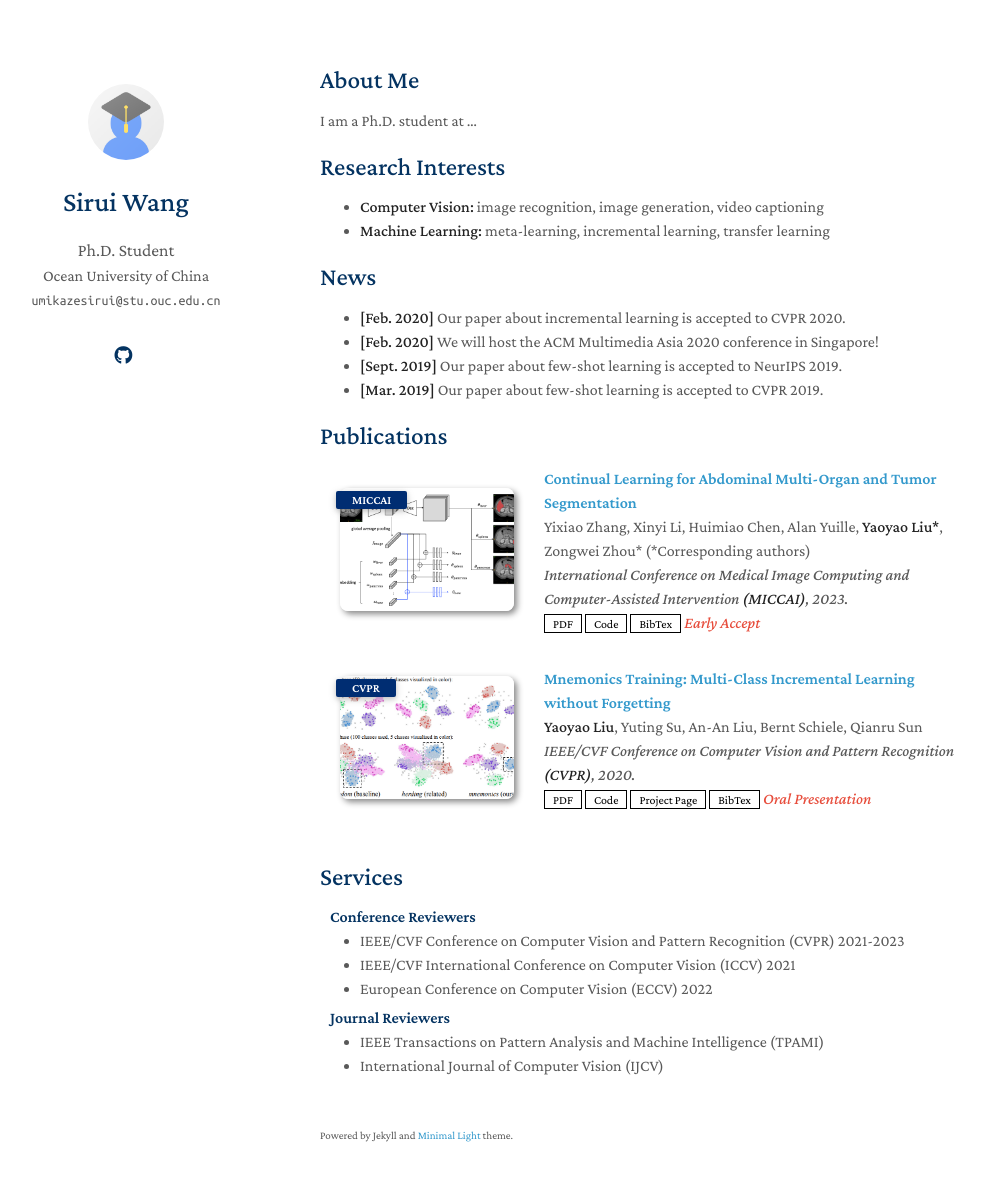
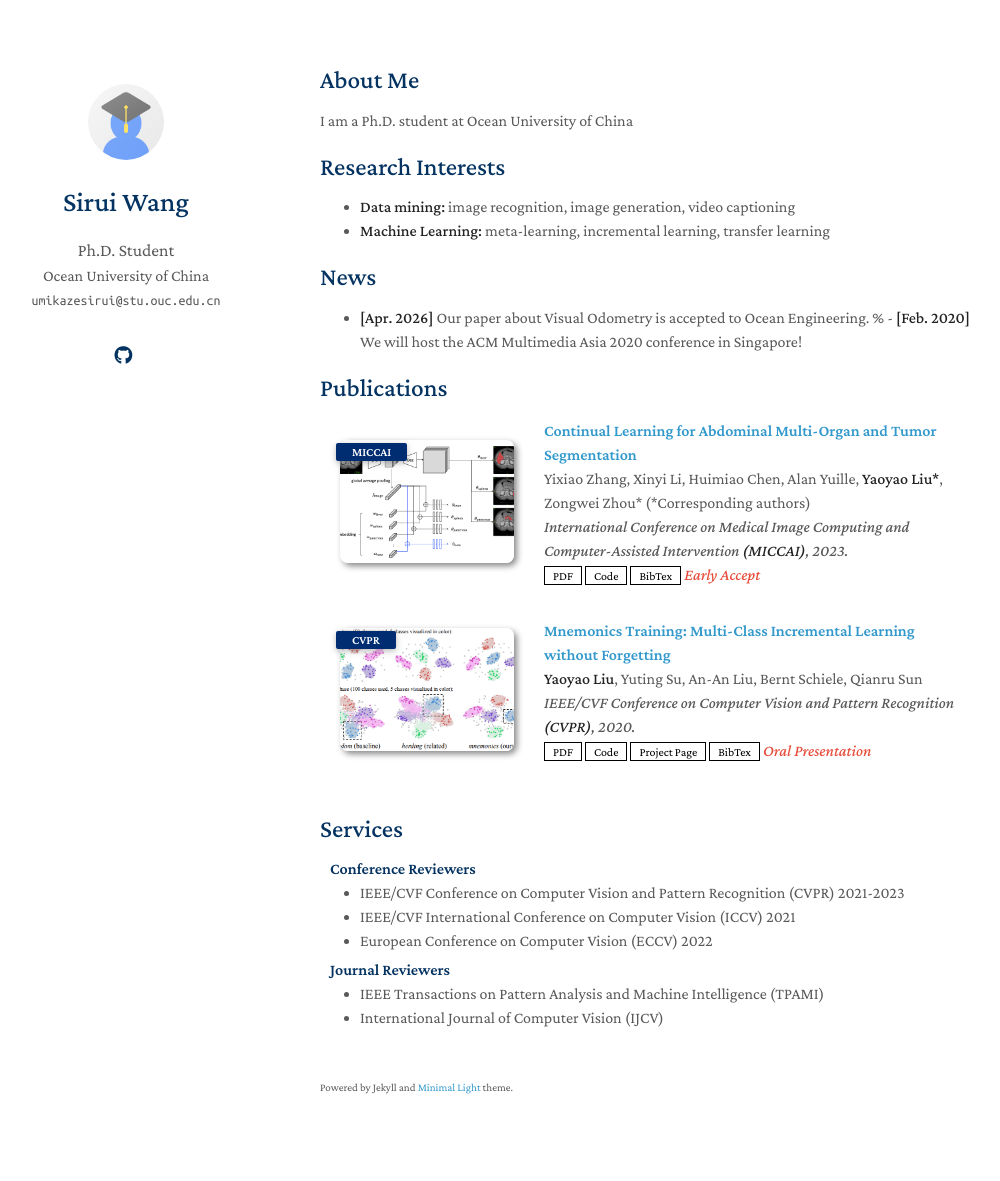
Before and after one commit to SystemCardinal/yamikaze.github.io, a Jekyll site: the page built from index.md, in a window 1280 px wide and 1216 px high. Shown: the top 1181 px of the window, without its empty margins (150-1150 px from the left). Built offline with Jekyll 4.4.1, drawn with Linux system fonts in a browser that asks for light colours; a style sheet for code colours, icons or effects is not loaded; our own code applies the rules of GitHub Pages for plain Markdown files.

Commit message:
Update index.md

```diff
--- a/index.md
+++ b/index.md
@@ -4,19 +4,17 @@ layout: homepage
 
 ## About Me
 
-I am a Ph.D. student at ...
+I am a Ph.D. student at Ocean University of China
 
 ## Research Interests
 
-- **Computer Vision:** image recognition, image generation, video captioning
+- **Data mining:** image recognition, image generation, video captioning
 - **Machine Learning:** meta-learning, incremental learning, transfer learning
 
 ## News
 
-- **[Feb. 2020]** Our paper about incremental learning is accepted to CVPR 2020.
-- **[Feb. 2020]** We will host the ACM Multimedia Asia 2020 conference in Singapore!
-- **[Sept. 2019]** Our paper about few-shot learning is accepted to NeurIPS 2019.
-- **[Mar. 2019]** Our paper about few-shot learning is accepted to CVPR 2019.
+- **[Apr. 2026]** Our paper about Visual Odometry is accepted to Ocean Engineering.
+% - **[Feb. 2020]** We will host the ACM Multimedia Asia 2020 conference in Singapore!
 
 {% include_relative _includes/publications.md %}
 
```
